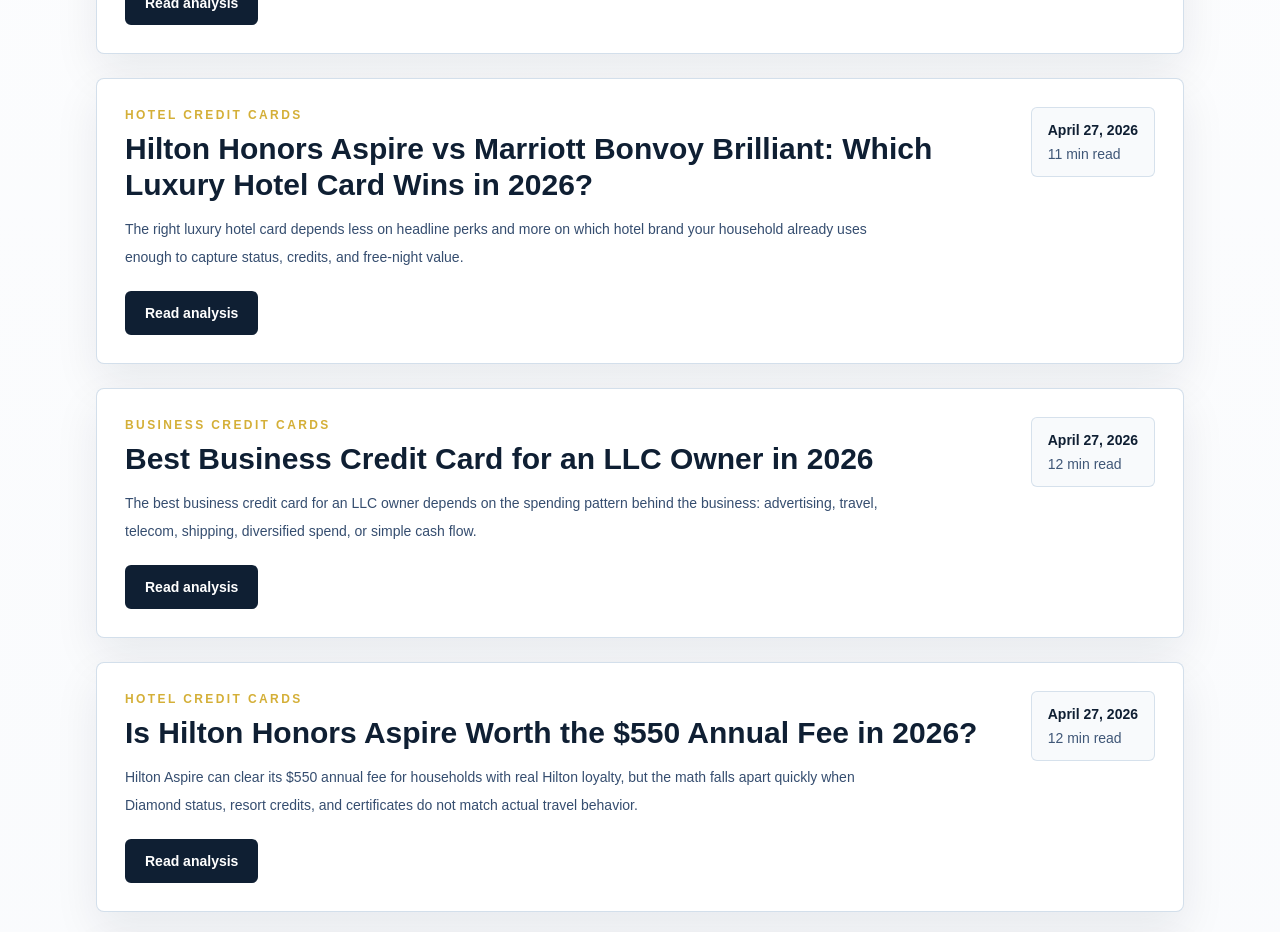
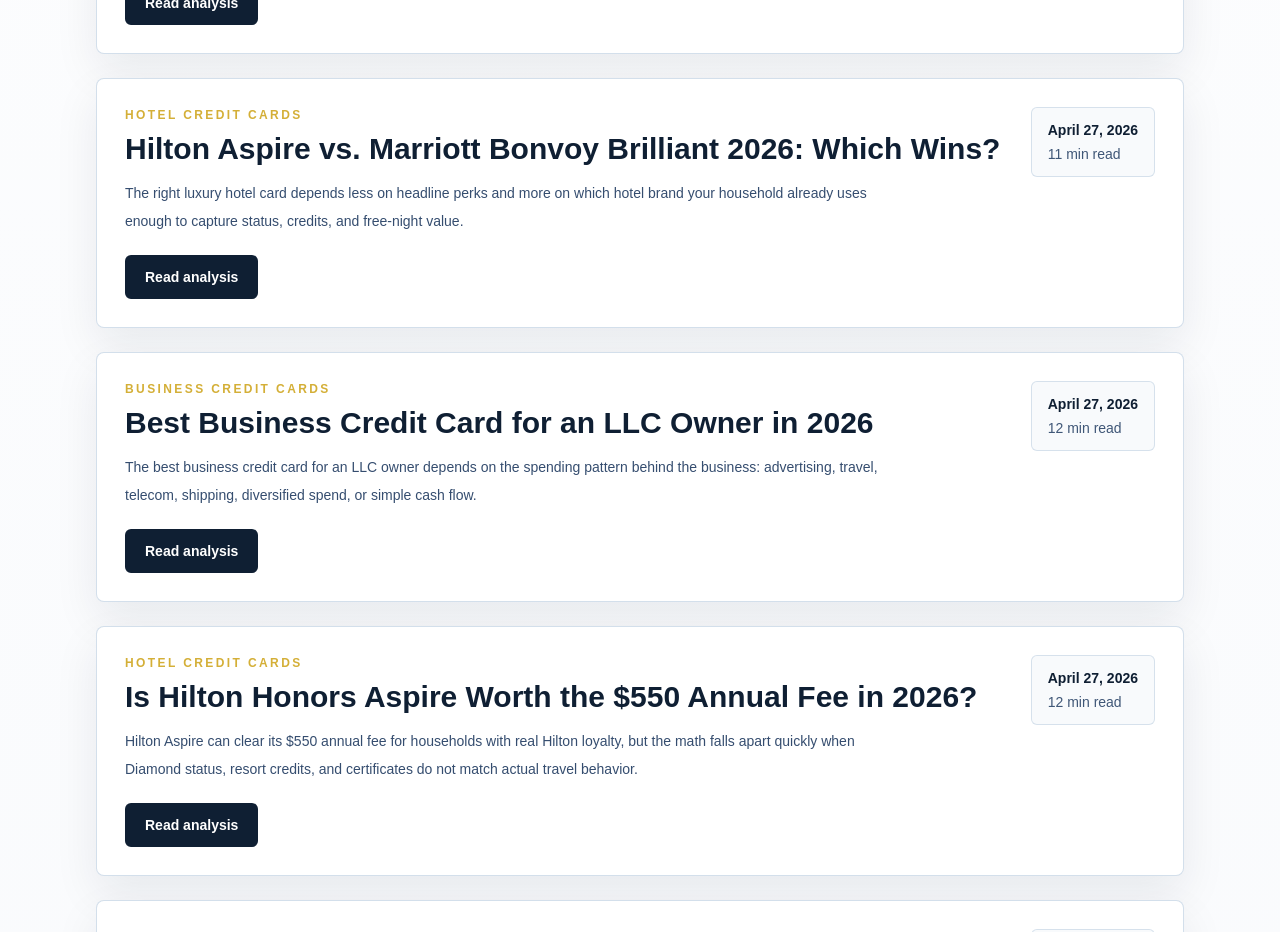
Before and after one commit to MoneyFactorLabs/bestcardsforme-quiz, a Next.js app: page /articles in a window 1280 px wide. Shown: the part 2180-3112 px from the top of the page. Built offline with nearby package versions, Linux system fonts and the light colour scheme.

Commit message:
Improve Hilton vs Marriott comparison SERP title and meta

```diff
--- a/data/articles.ts
+++ b/data/articles.ts
@@ -1310,8 +1310,8 @@
   {
     slug: "hilton-aspire-vs-marriott-bonvoy-brilliant-2026",
     eyebrow: "Luxury Hotel Card Comparison",
-    title: "Hilton Honors Aspire vs Marriott Bonvoy Brilliant: Which Luxury Hotel Card Wins in 2026?",
-    metaDescription: "MoneyFactor comparison of Hilton Honors Aspire vs Marriott Bonvoy Brilliant in 2026, including hotel status, free-night certificates, annual fees, captured value, and FAQs.",
+    title: "Hilton Aspire vs. Marriott Bonvoy Brilliant 2026: Which Wins?",
+    metaDescription: "Hilton Aspire ($550) vs. Marriott Bonvoy Brilliant ($650) in 2026: which Amex hotel card wins on perks, points, and free nights?",
     dek: "The right luxury hotel card depends less on headline perks and more on which hotel brand your household already uses enough to capture status, credits, and free-night value.",
     category: "Hotel credit cards",
     updatedAt: "2026-04-27",
```
